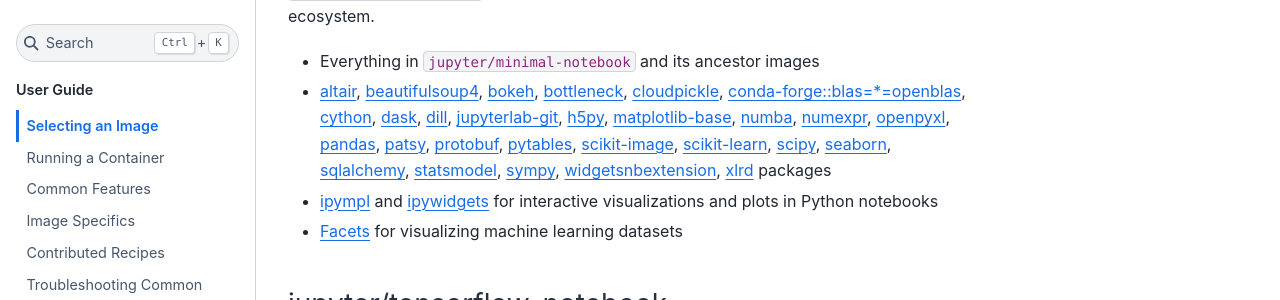
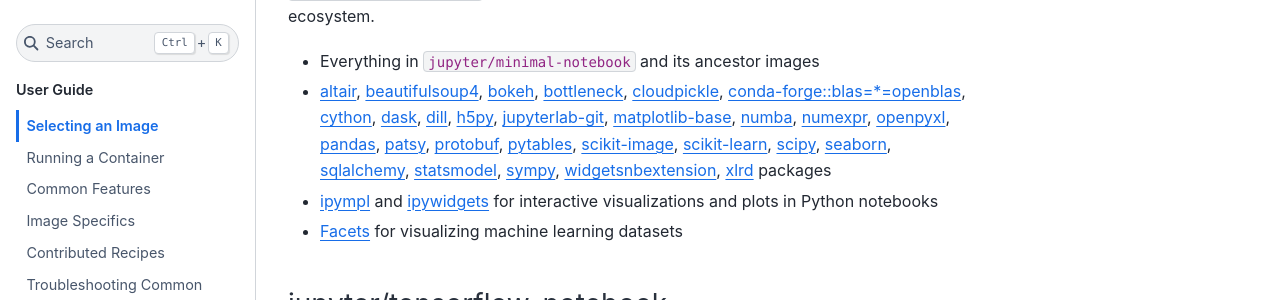
Before and after one commit to jupyter/docker-stacks, a Sphinx documentation site: the page built from docs/using/selecting.md, in a window 1280 px wide and 900 px high, scrolled down 2480 px. Shown: the part 153-453 px from the top of the window. Built offline with Sphinx 7.4.7 and the Sphinx Book theme 1.1.4, drawn with Linux system fonts in a browser that asks for light colours.

Commit message:
fix ordering

```diff
--- a/docs/using/selecting.md
+++ b/docs/using/selecting.md
@@ -122,8 +122,8 @@
   [cython](https://cython.org),
   [dask](https://www.dask.org/),
   [dill](https://pypi.org/project/dill/),
+  [h5py](https://www.h5py.org),
   [jupyterlab-git](https://github.com/jupyterlab/jupyterlab-git),
-  [h5py](https://www.h5py.org),
   [matplotlib-base](https://matplotlib.org/),
   [numba](https://numba.pydata.org/),
   [numexpr](https://github.com/pydata/numexpr),
```
